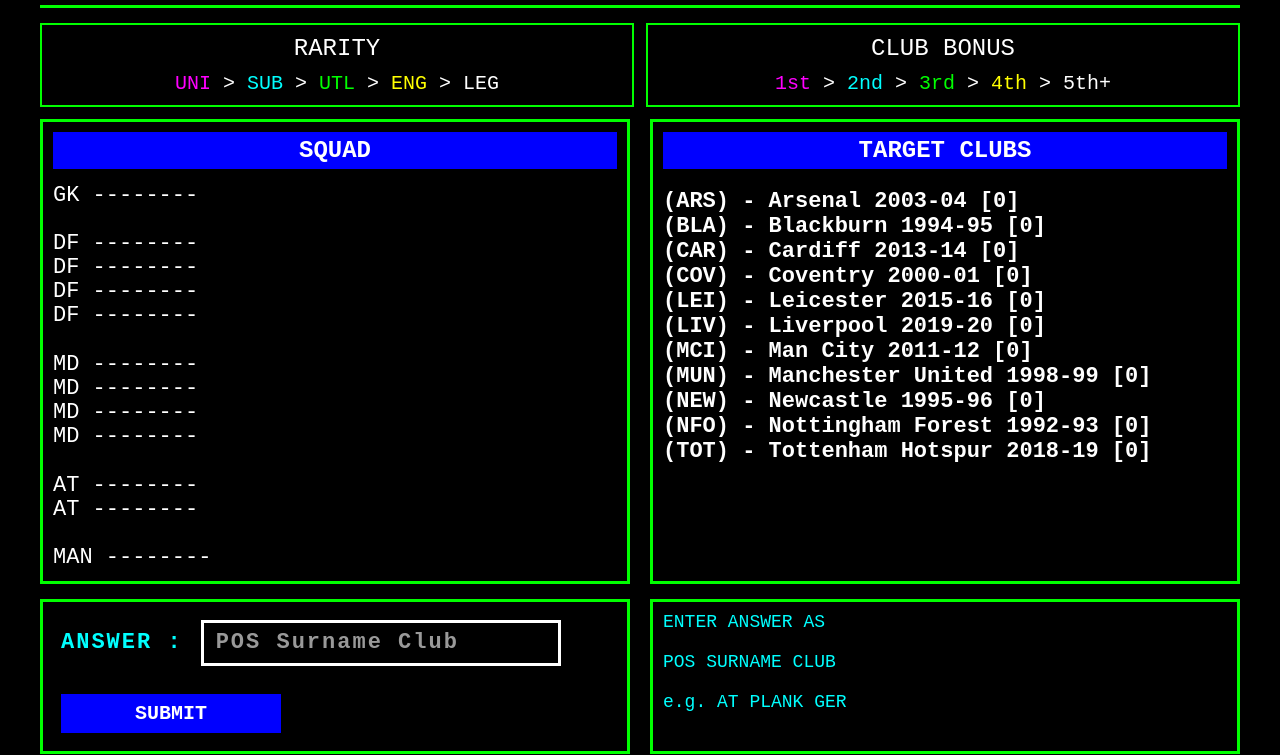
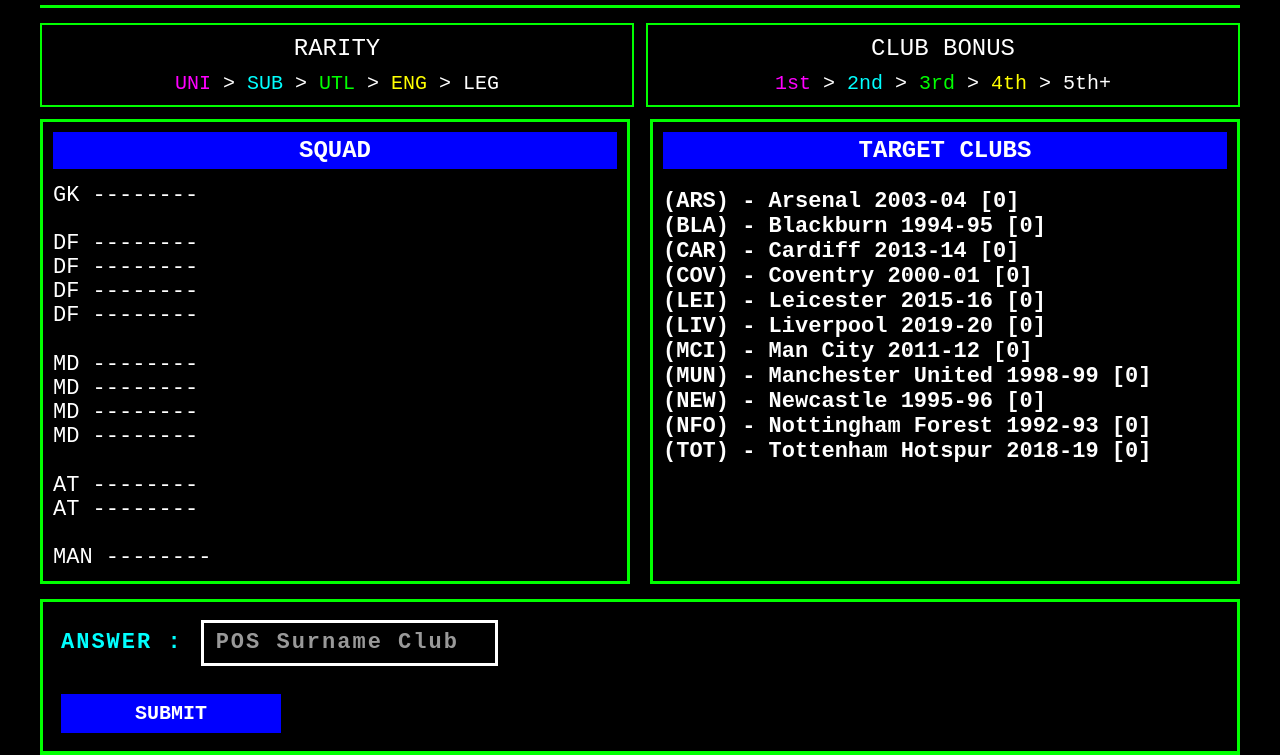
Before and after one commit to groganv-ai/Page302, a plain HTML site: page index.html in a window 1280 px wide. Shown: the part 191-946 px from the top of the page. Drawn offline with Linux system fonts and the light colour scheme.

Commit message:
Add files via upload

```diff
--- a/style.css
+++ b/style.css
@@ -259,11 +259,7 @@
 
 .inputArea {
 
-    display: grid;
-
-    grid-template-columns: 1fr 1fr;
-
-    gap: 20px;
+    display: block;
 
     margin-bottom: 8px;
 
@@ -275,6 +271,10 @@
     border: 3px solid #00FF00;
 
     padding: 18px;
+
+    width: 100%;
+
+    box-sizing: border-box;
 
 }
 
@@ -305,7 +305,7 @@
 
 #answer {
 
-    width: 340px;
+    display: flex;
 
     height: 38px;
 
```
